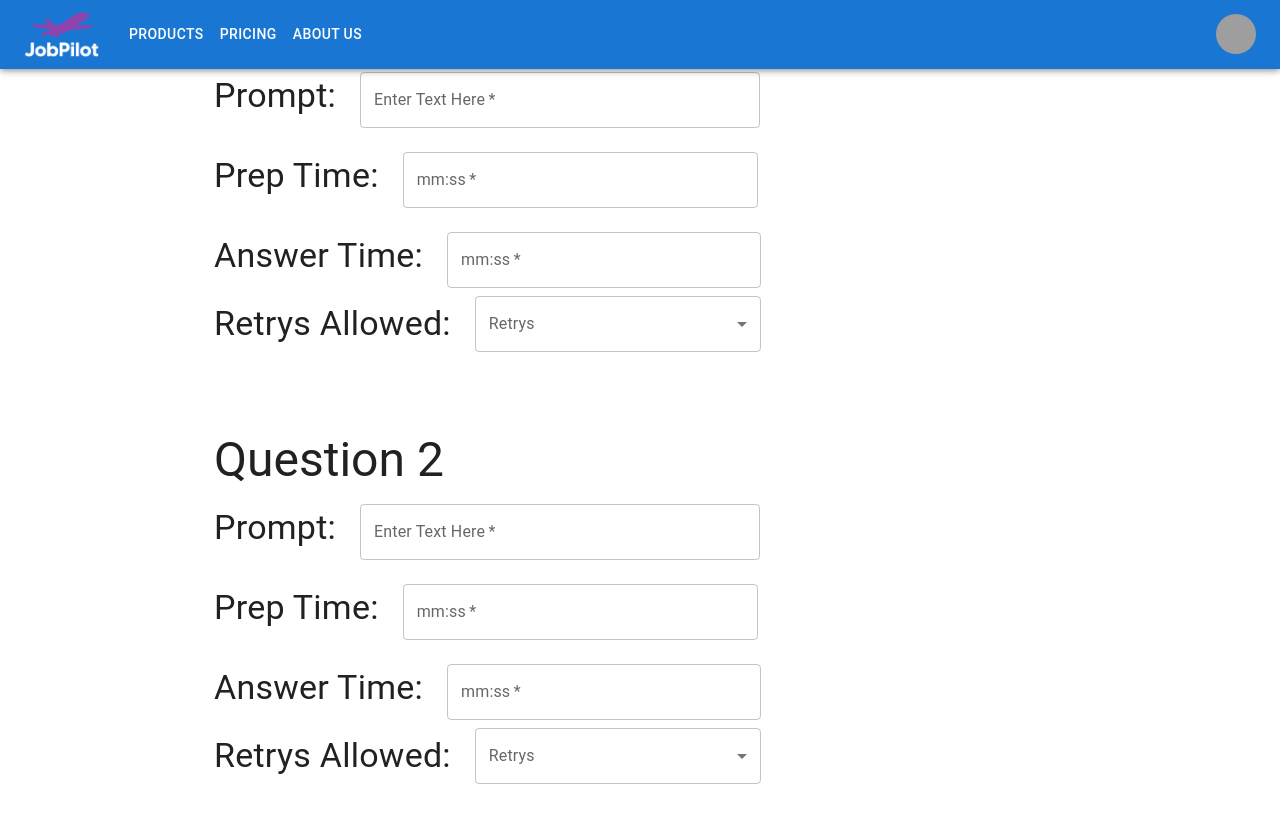
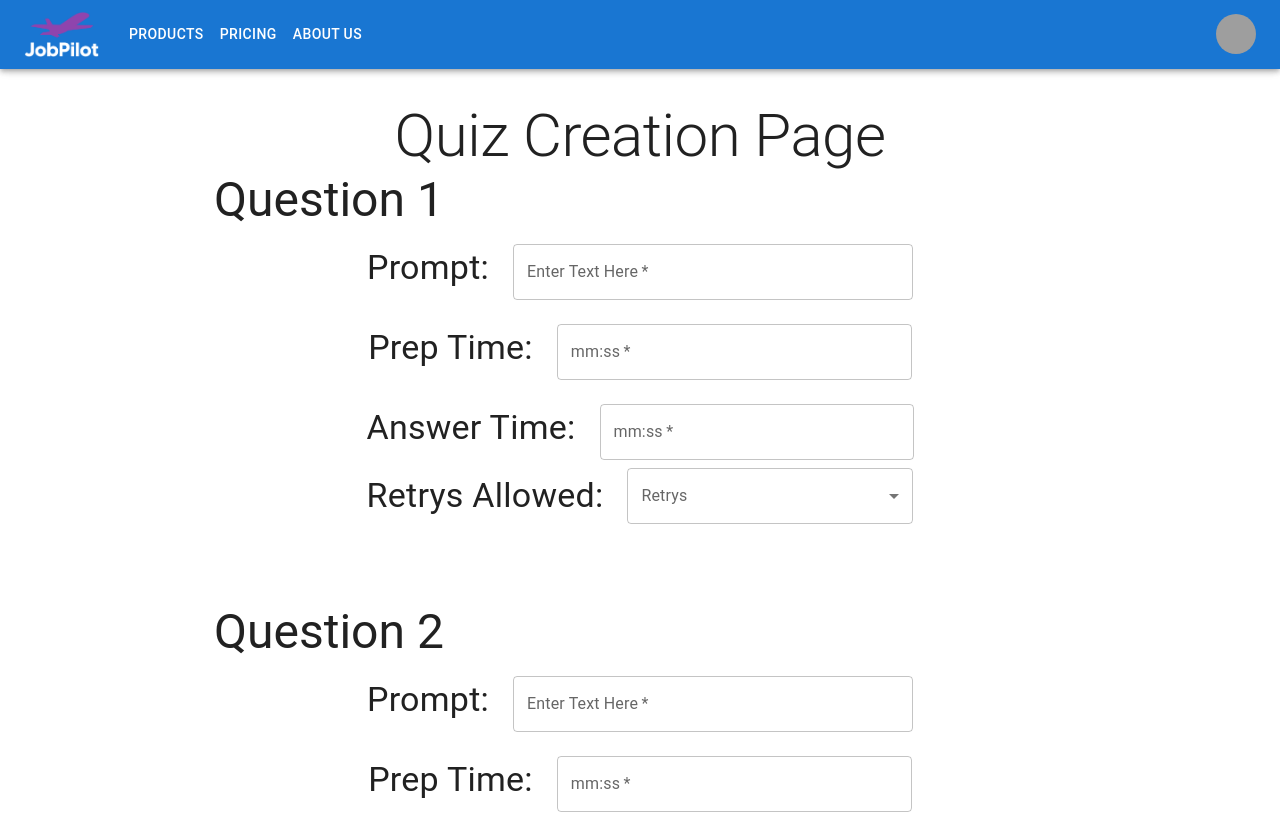
Before and after one commit to thejobpilot/frontend, a Next.js app: page /questiontemplate in a window 1280 px wide. Shown: the top 814 px of the page. Built offline with nearby package versions, Linux system fonts and the light colour scheme; grey boxes are pictures that could not be loaded.

Commit message:
interviewQuestion: fixed some alignment issue

```diff
--- a/src/components/interviewQuestion.tsx
+++ b/src/components/interviewQuestion.tsx
@@ -18,6 +18,10 @@ import MenuItem from '@mui/material/MenuItem';
 
 export default function QuestionContainter(props: { num: any; }) {
   const { num } = props;
+  const divStyle = {
+    justifyContent: 'center',
+    alignItems: 'center'
+  };
   return (
     <React.Fragment>
       <CssBaseline />
@@ -36,9 +40,14 @@ export default function QuestionContainter(props: { num: any; }) {
       noValidate
       autoComplete="off"
       >  */}
+       <div style={divStyle}>
         <Typography variant="h3">Question {num} </Typography>
-        <div>
-        <Grid container direction="row" alignItems="center" spacing={3}>
+      </div>
+
+      <div style={divStyle}>
+
+
+        <Grid container direction="row" alignItems="center" spacing={3} justifyContent="center">
           <Grid item>
             <Typography variant="h4">Prompt:</Typography>
           </Grid>
@@ -56,10 +65,10 @@ export default function QuestionContainter(props: { num: any; }) {
 
         </div>
 
-        <div>
+        <div style={divStyle}>
 
         {/* should i add a switch? */}
-        <Grid container direction="row" alignItems="center" spacing={3}>
+        <Grid container direction="row" alignItems="center" spacing={3} justifyContent="center">
           <Grid item>
             <Typography variant="h4">Prep Time:</Typography>
           </Grid>
@@ -77,7 +86,7 @@ export default function QuestionContainter(props: { num: any; }) {
         </div>
 
         <div>
-        <Grid container direction="row" alignItems="center" spacing={3}>
+        <Grid container direction="row" alignItems="center" spacing={3} justifyContent="center">
           <Grid item>
             <Typography variant="h4">Answer Time:</Typography>
           </Grid>
@@ -96,7 +105,7 @@ export default function QuestionContainter(props: { num: any; }) {
 
         <div>
         {/* should i add a switch? */}
-        <Grid container direction="row" alignItems="center" spacing={3}>
+        <Grid container direction="row" alignItems="center" spacing={3} justifyContent="center">
           <Grid item>
             <Typography variant="h4">Retrys Allowed:</Typography>
           </Grid>
--- a/src/pages/questiontemplate/index.tsx
+++ b/src/pages/questiontemplate/index.tsx
@@ -4,26 +4,37 @@ import {Inter} from '@next/font/google'
 import ResponsiveAppBar from "@/components/navBar";
 import Question from "@/components/interviewQuestion";
 import Grid from '@mui/material/Grid';
+import { margin } from '@mui/system';
+import { Typography } from '@mui/material';
 const inter = Inter({subsets: ['latin']})
 
 export default function questiontemplate() {
+  const divStyle = {
 
+    marginTop: '100px',
+    justifyContent: 'center',
+    alignItems: 'center'
+
+
+  };
   return (
     <>
     <ResponsiveAppBar></ResponsiveAppBar>
+
+
+    <div style={divStyle}>
+    <Typography variant="h2" align="center" > Quiz Creation Page </Typography>
       <Grid container
       spacing={1}
       rowSpacing={10}
       alignItems="center"
-
     >
-
       <Grid item xs={12}> <Question num="1"></Question> </Grid>
       <Grid item xs={12}> <Question num="2"></Question> </Grid>
       <Grid item xs={12}> <Question num="3"></Question> </Grid>
 
       </Grid>
-
+    </div>
 
     </>
   );
```
Lines whose indentation alone changed are shown as unchanged.
